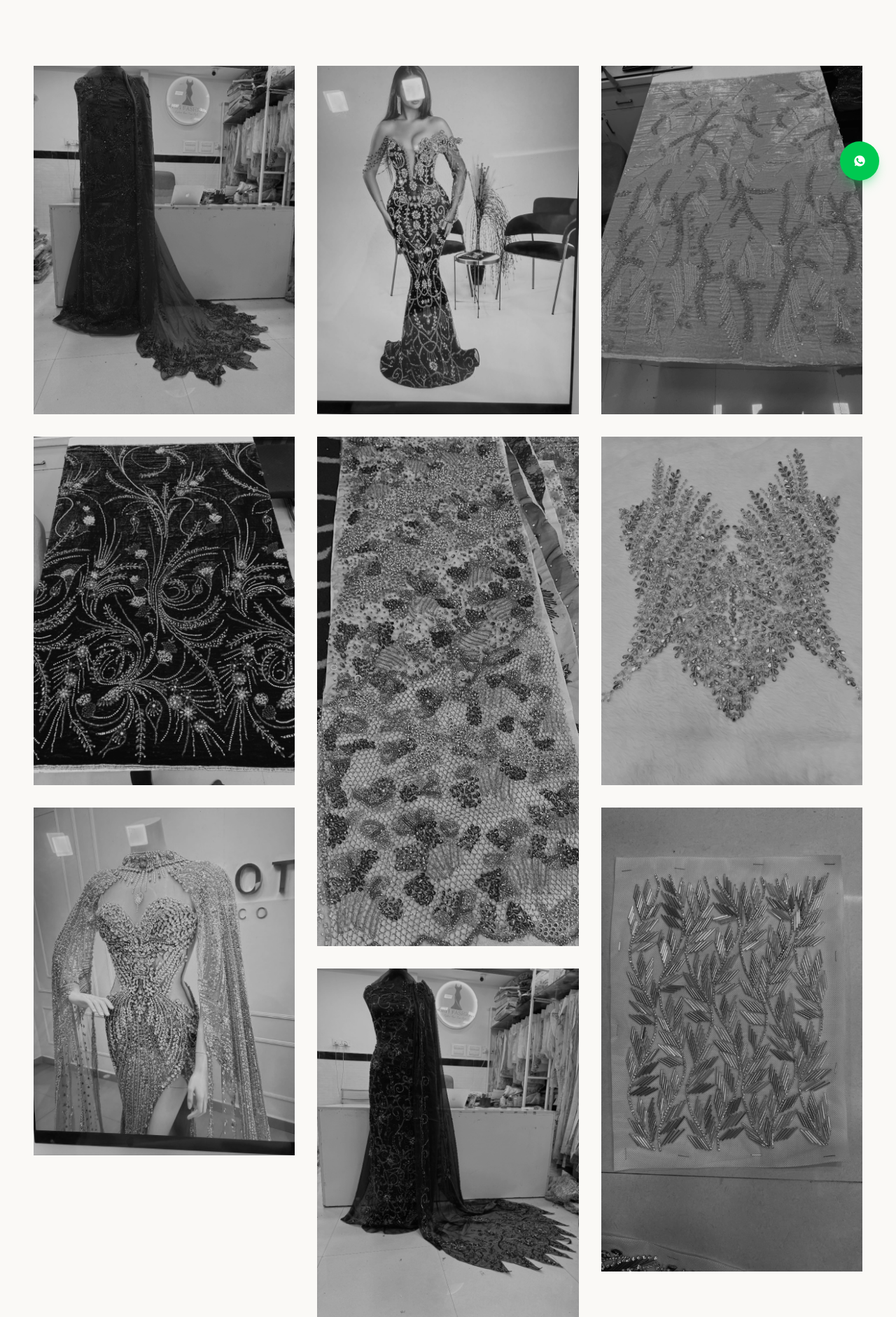
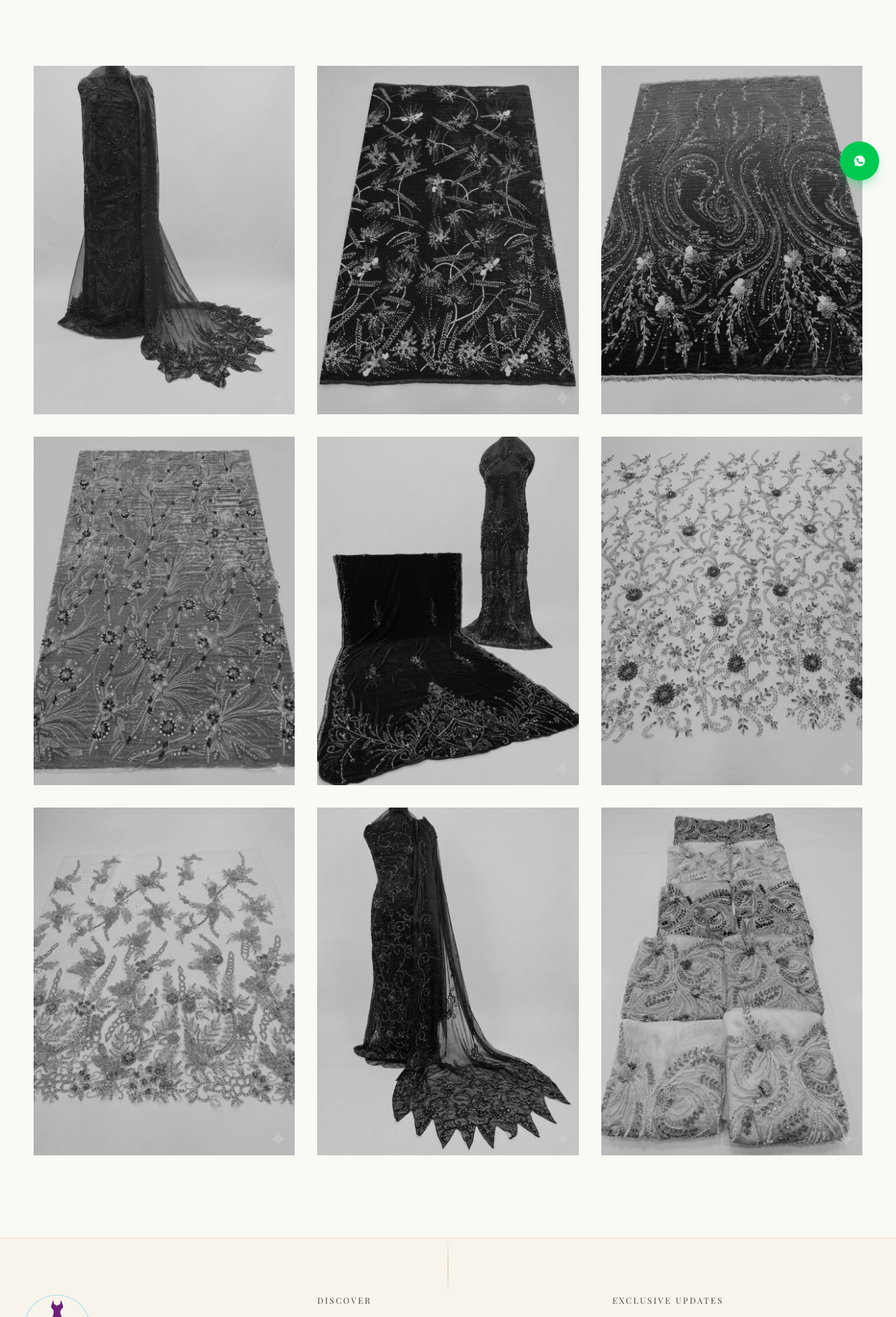
Before and after one commit to obaid16/GRH-Fashion, a Next.js app: page /gallery in a window 1280 px wide. Shown: the part 518-2400 px from the top of the page at 70% size. Built offline with nearby package versions, Linux system fonts and the light colour scheme; a web font is replaced by a local one.

Commit message:
feat: initialize global CSS with brand theme variables, custom animations, and typography defaults

```diff
--- a/app/contact/page.jsx
+++ b/app/contact/page.jsx
@@ -35,7 +35,7 @@ export default function ContactPage() {
       <div className="w-full lg:w-1/2 h-[50vh] lg:h-screen relative z-10 flex flex-col justify-end">
         <div
           className="absolute inset-0 bg-cover bg-center"
-          style={{ backgroundImage: "url('/images/velvet-embroidery-maroon.jpg')" }}
+          style={{ backgroundImage: "url('/images/replacement-51.jpg')" }}
         >
           <div className="absolute inset-0 bg-gradient-to-t lg:bg-gradient-to-r from-brand-black via-brand-black/90 to-brand-black/20"></div>
         </div>
--- a/app/custom-design/page.jsx
+++ b/app/custom-design/page.jsx
@@ -1,15 +1,15 @@
 import InquiryForm from "@/components/InquiryForm";
-import Image from "next/image";
+import LightboxGallery from "@/components/LightboxGallery";
 
 export const metadata = {
   title: "Custom Design Inquiry | GRH Fashion",
 };
 
 const referenceImages = [
-  "/images/floral-embroidered-dress.png",
-  "/images/golden-gown.jpg",
-  "/images/velvet-embroidery-maroon.jpg",
-  "/images/crystal-embroidery.jpg",
+  "/images/replacement-30.jpg",
+  "/images/replacement-40.jpg",
+  "/images/replacement-51.jpg",
+  "/images/replacement-31.jpg",
 ];
 
 export default function CustomDesignPage() {
@@ -30,18 +30,7 @@ export default function CustomDesignPage() {
             <h3 className="text-xs font-poppins text-brand-gold uppercase tracking-[0.2em] mb-2">Inspiration Board</h3>
             <p className="text-brand-gray/80 text-sm font-inter">Explore our signature styles and refer to these aesthetics when describing your dream outfit.</p>
           </div>
-          <div className="grid grid-cols-2 gap-4">
-            {referenceImages.map((src, index) => (
-              <div key={index} className="relative h-48 md:h-64 overflow-hidden group">
-                <div className="absolute inset-0 bg-brand-black/20 group-hover:bg-transparent transition-colors duration-500 z-10"></div>
-                <img
-                  src={src}
-                  alt={`Reference Design ${index + 1}`}
-                  className="w-full h-full object-cover scale-100 group-hover:scale-110 transition-transform duration-700"
-                />
-              </div>
-            ))}
-          </div>
+          <LightboxGallery images={referenceImages} />
         </div>
 
         {/* Form Section */}
--- a/app/gallery/page.jsx
+++ b/app/gallery/page.jsx
@@ -6,15 +6,15 @@ import { X } from "lucide-react";
 
 // Using real GRH Fashion images
 const galleryImages = [
-  "/images/couture-gown-red.jpg",
-  "/images/velvet-embroidery-maroon.jpg",
-  "/images/crystal-bodice-gown.jpg",
-  "/images/golden-gown.jpg",
-  "/images/abstract-beaded-fabric.jpg",
-  "/images/couture-gown-purple.jpg",
-  "/images/velvet-embroidery-pink.jpg",
-  "/images/crystal-embroidery.jpg",
-  "/images/bugle-bead-leaves.jpg",
+  "/images/replacement-61.png",
+  "/images/replacement-51.jpg",
+  "/images/replacement-32.jpg",
+  "/images/replacement-40.jpg",
+  "/images/replacement-41.jpg",
+  "/images/replacement-60.png",
+  "/images/replacement-52.jpg",
+  "/images/replacement-31.jpg",
+  "/images/replacement-33.jpg",
 ];
 
 export default function GalleryPage() {
--- a/app/globals.css
+++ b/app/globals.css
@@ -19,7 +19,7 @@
 
   --animate-fade-in: fadeIn 1.2s ease-in-out;
   --animate-slide-up: slideUp 1s ease-out;
-  --animate-marquee: marquee 25s linear infinite;
+  --animate-marquee: marquee 15s linear infinite;
 
   @keyframes fadeIn {
     from { opacity: 0; }
--- a/components/CinematicBanner.jsx
+++ b/components/CinematicBanner.jsx
@@ -9,7 +9,7 @@ export default function CinematicBanner() {
       {/* Background Video/Image */}
       <div
         className="absolute inset-0 bg-cover bg-center bg-fixed scale-105"
-        style={{ backgroundImage: "url('/images/floral-embroidered-dress.png')" }}
+        style={{ backgroundImage: "url('/images/replacement-30.jpg')" }}
       >
         <div className="absolute inset-0 bg-brand-black/40"></div>
       </div>
--- a/components/CinematicHero.jsx
+++ b/components/CinematicHero.jsx
@@ -50,7 +50,7 @@ export default function CinematicHero() {
       <div
         ref={imageRef}
         className="absolute inset-0 w-full h-[130%] -top-[15%] bg-cover bg-center"
-        style={{ backgroundImage: "url('/images/couture-gown-maroon.jpg')" }}
+        style={{ backgroundImage: "url('/images/replacement-62.png')" }}
       >
         <div className="absolute inset-0 bg-gradient-to-b from-brand-black/60 via-brand-black/20 to-brand-black/80 mix-blend-multiply"></div>
       </div>
--- a/components/FashionStory.jsx
+++ b/components/FashionStory.jsx
@@ -86,7 +86,7 @@ export default function FashionStory() {
       <div ref={rightRef} className="w-full lg:w-1/2 flex flex-col">
         <div className="h-[70vh] lg:h-screen w-full relative">
           <img
-            src="/images/crystal-embroidery.jpg"
+            src="/images/replacement-31.jpg"
             alt="Craftsmanship"
             className="w-full h-full object-cover filter brightness-90 hover:brightness-100 transition-all duration-700"
           />
@@ -94,7 +94,7 @@ export default function FashionStory() {
         </div>
         <div className="h-[70vh] lg:h-screen w-full relative">
           <img
-            src="/images/velvet-embroidery-maroon.jpg"
+            src="/images/replacement-51.jpg"
             alt="Embroidery Detail"
             className="w-full h-full object-cover filter brightness-90 hover:brightness-100 transition-all duration-700"
           />
@@ -102,7 +102,7 @@ export default function FashionStory() {
         </div>
         <div className="h-[70vh] lg:h-screen w-full relative">
           <img
-            src="/images/couture-gown-purple.jpg"
+            src="/images/replacement-60.png"
             alt="Final Gown"
             className="w-full h-full object-cover filter brightness-90 hover:brightness-100 transition-all duration-700"
           />
--- a/components/InstagramLookbook.jsx
+++ b/components/InstagramLookbook.jsx
@@ -22,11 +22,11 @@ const InstagramIcon = ({ className }) => (
 );
 
 const instagramPosts = [
-  "/images/couture-gown-maroon.jpg",
-  "/images/crystal-bodice-gown.jpg",
-  "/images/abstract-beaded-fabric.jpg",
-  "/images/golden-gown.jpg",
-  "/images/velvet-embroidery-pink.jpg",
+  "/images/replacement-62.png",
+  "/images/replacement-32.jpg",
+  "/images/replacement-41.jpg",
+  "/images/replacement-40.jpg",
+  "/images/replacement-52.jpg",
 ];
 
 export default function InstagramLookbook() {
--- /dev/null
+++ b/components/LightboxGallery.jsx
@@ -0,0 +1,108 @@
+"use client";
+
+import { useState } from "react";
+import { motion, AnimatePresence } from "framer-motion";
+import { X, ZoomIn, ZoomOut } from "lucide-react";
+
+export default function LightboxGallery({ images }) {
+  const [selectedImage, setSelectedImage] = useState(null);
+  const [scale, setScale] = useState(1);
+
+  const openLightbox = (src) => {
+    setSelectedImage(src);
+    setScale(1);
+  };
+
+  const closeLightbox = () => {
+    setSelectedImage(null);
+    setScale(1);
+  };
+
+  const zoomIn = (e) => {
+    e.stopPropagation();
+    setScale(prev => Math.min(prev + 0.5, 3));
+  };
+
+  const zoomOut = (e) => {
+    e.stopPropagation();
+    setScale(prev => Math.max(prev - 0.5, 1));
+  };
+
+  return (
+    <>
+      <div className="grid grid-cols-2 gap-4">
+        {images.map((src, index) => (
+          <div
+            key={index}
+            className="relative h-48 md:h-64 overflow-hidden group cursor-pointer"
+            onClick={() => openLightbox(src)}
+          >
+            <div className="absolute inset-0 bg-brand-black/20 group-hover:bg-brand-black/40 transition-colors duration-500 z-10 flex items-center justify-center">
+              <ZoomIn className="text-white opacity-0 group-hover:opacity-100 transition-opacity duration-300 w-8 h-8 drop-shadow-md" />
+            </div>
+            <img
+              src={src}
+              alt={`Reference Design ${index + 1}`}
+              className="w-full h-full object-cover scale-100 group-hover:scale-110 transition-transform duration-700"
+            />
+          </div>
+        ))}
+      </div>
+
+      <AnimatePresence>
+        {selectedImage && (
+          <motion.div
+            initial={{ opacity: 0 }}
+            animate={{ opacity: 1 }}
+            exit={{ opacity: 0 }}
+            className="fixed inset-0 z-[100] flex items-center justify-center bg-black/95 p-4 md:p-8"
+            onClick={closeLightbox}
+          >
+            <button
+              onClick={closeLightbox}
+              className="absolute top-6 right-6 text-white/70 hover:text-white z-[110] p-2 bg-black/50 rounded-full transition-colors"
+            >
+              <X className="w-8 h-8" />
+            </button>
+
+            {/* Zoom Controls */}
+            <div className="absolute bottom-8 left-1/2 -translate-x-1/2 flex gap-4 z-[110]">
+              <button
+                onClick={zoomOut}
+                disabled={scale <= 1}
+                className="p-3 bg-white/10 hover:bg-white/20 text-white rounded-full backdrop-blur-md disabled:opacity-30 transition-all border border-white/10"
+                title="Zoom Out"
+              >
+                <ZoomOut className="w-6 h-6" />
+              </button>
+              <button
+                onClick={zoomIn}
+                disabled={scale >= 3}
+                className="p-3 bg-white/10 hover:bg-white/20 text-white rounded-full backdrop-blur-md disabled:opacity-30 transition-all border border-white/10"
+                title="Zoom In"
+              >
+                <ZoomIn className="w-6 h-6" />
+              </button>
+            </div>
+
+            <div
+              className="relative max-w-6xl w-full h-[85vh] flex items-center justify-center overflow-auto hide-scrollbar"
+              onClick={(e) => e.stopPropagation()}
+            >
+              <motion.img
+                initial={{ scale: 0.9, opacity: 0 }}
+                animate={{ scale: scale, opacity: 1 }}
+                exit={{ scale: 0.9, opacity: 0 }}
+                transition={{ type: "spring", damping: 25, stiffness: 300 }}
+                src={selectedImage}
+                alt="Enlarged design"
+                className="max-w-full max-h-full object-contain"
+                style={{ transformOrigin: "center" }}
+              />
+            </div>
+          </motion.div>
+        )}
+      </AnimatePresence>
+    </>
+  );
+}
--- a/components/RunwayShowcase.jsx
+++ b/components/RunwayShowcase.jsx
@@ -11,10 +11,10 @@ if (typeof window !== "undefined") {
 }
 
 const runwayImages = [
-  "/images/couture-gown-red.jpg",
-  "/images/golden-gown.jpg",
-  "/images/couture-gown-purple.jpg",
-  "/images/couture-gown-maroon.jpg",
+  "/images/replacement-61.png",
+  "/images/replacement-40.jpg",
+  "/images/replacement-60.png",
+  "/images/replacement-62.png",
 ];
 
 export default function RunwayShowcase() {
```
